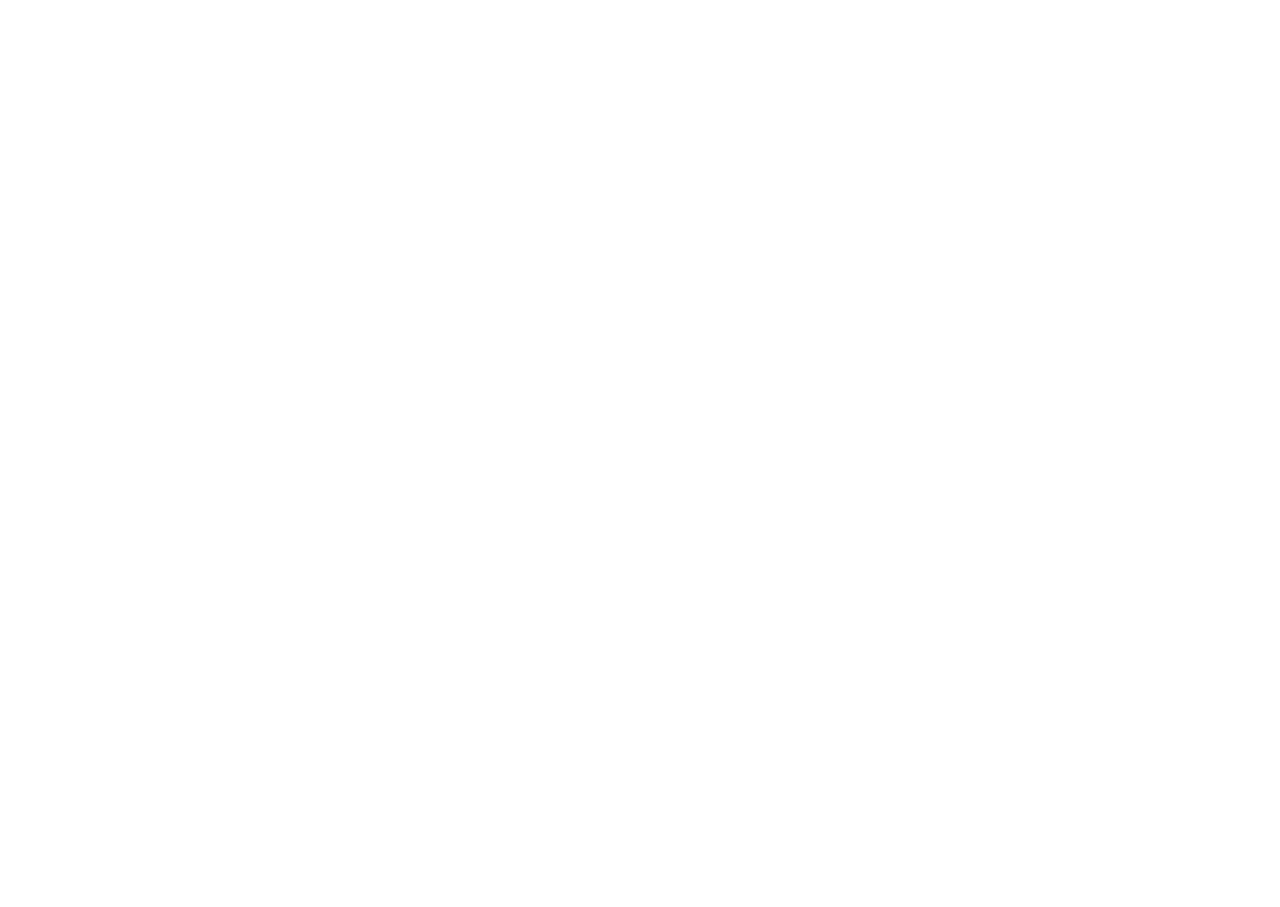
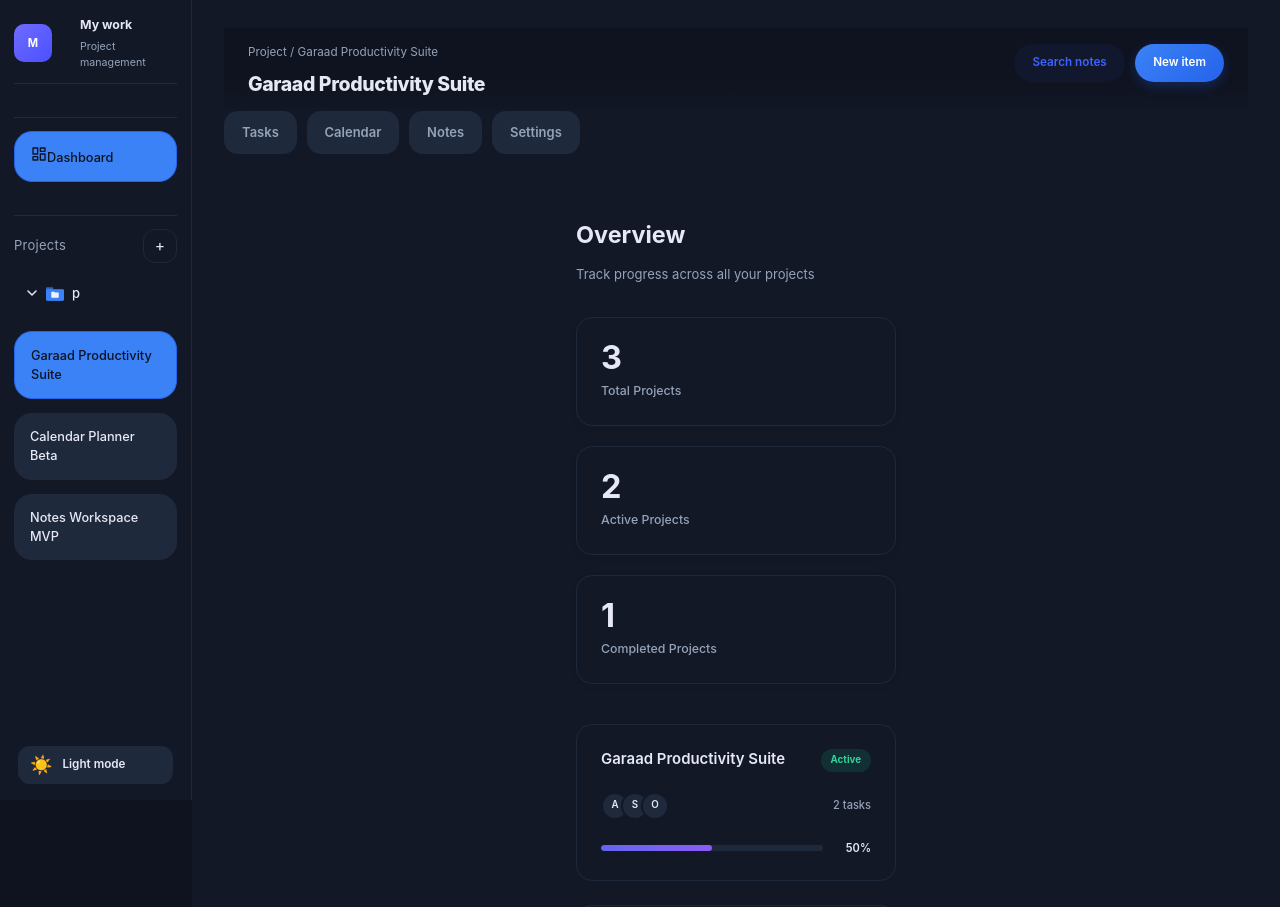
Before and after one commit to mohamed-salah-codes/-Garaad, a React (Vite) app: page /dashboard in a window 1280 px wide. Before the commit this address had no page. Shown: the top 907 px of the page. Before the commit the page ends 800 px from the top, so only its background shows below. Built offline with nearby package versions, Linux system fonts and the light colour scheme.

Commit message:
feat: add dashboard overview page

```diff
--- a/src/App.tsx
+++ b/src/App.tsx
@@ -240,26 +240,34 @@
 export default function App() {
   return (
     <Routes>
-      <Route path="/" element={<Navigate to="/project/p1/tasks" replace />} />
+      <Route path="/" element={<Navigate to="/dashboard" replace />} />
+      <Route path="/dashboard" element={<ProjectLayout isDashboard />} />
       <Route path="/project/:projectId/:pageKey" element={<ProjectLayout />} />
     </Routes>
   )
 }
 
-function ProjectLayout() {
+function ProjectLayout({ isDashboard = false }: { isDashboard?: boolean }) {
   const { projectId, pageKey } = useParams()
   const navigate = useNavigate()
   const { currentProject, setCurrentProject, projects, setProjects, folders, setFolders } = useActiveProject()
 
   useEffect(() => {
+    if (isDashboard) return;
     const proj = projects.find((p) => p.id === projectId)
     if (proj && currentProject?.id !== proj.id) {
       setCurrentProject(proj)
     }
-  }, [projectId, projects, currentProject, setCurrentProject])
-
-  const activePage = (pageKey as PageKey) || 'tasks'
-  const setActivePage = (key: PageKey) => navigate(`/project/${projectId}/${key}`)
+  }, [projectId, projects, currentProject, setCurrentProject, isDashboard])
+
+  const activePage = isDashboard ? 'dashboard' : ((pageKey as PageKey) || 'tasks')
+  const setActivePage = (key: PageKey | 'dashboard') => {
+    if (key === 'dashboard') {
+      navigate('/dashboard')
+    } else {
+      navigate(`/project/${projectId}/${key}`)
+    }
+  }
 
   const selectedProjectId = currentProject?.id ?? ''
   const setSelectedProjectId = (id: string) => {
@@ -774,6 +782,24 @@
             <div className="profile-title">My work</div>
             <div className="profile-subtitle">Project management</div>
           </div>
+        </div>
+
+        <div className="sidebar-section">
+          <button
+            type="button"
+            className={`project-link ${activePage === 'dashboard' ? 'active' : ''}`}
+            onClick={() => setActivePage('dashboard')}
+          >
+            <span className="folder-icon">
+              <svg width="16" height="16" viewBox="0 0 24 24" fill="none" stroke="currentColor" strokeWidth="2" strokeLinecap="round" strokeLinejoin="round">
+                <rect x="3" y="3" width="7" height="9"></rect>
+                <rect x="14" y="3" width="7" height="5"></rect>
+                <rect x="14" y="12" width="7" height="9"></rect>
+                <rect x="3" y="16" width="7" height="5"></rect>
+              </svg>
+            </span>
+            <span>Dashboard</span>
+          </button>
         </div>
 
         <div className="sidebar-section project-list-section">
@@ -983,6 +1009,65 @@
         )}
 
         <section className="page-body">
+          {activePage === 'dashboard' && (
+            <div className="dashboard-page">
+              <header className="dashboard-header">
+                <h1>Overview</h1>
+                <p>Track progress across all your projects</p>
+              </header>
+              <div className="dashboard-stats-row">
+                <div className="dashboard-stat-card">
+                  <div className="stat-value">{projects.length}</div>
+                  <div className="stat-label">Total Projects</div>
+                </div>
+                <div className="dashboard-stat-card">
+                  <div className="stat-value">{projects.filter(p => p.status === 'Active').length}</div>
+                  <div className="stat-label">Active Projects</div>
+                </div>
+                <div className="dashboard-stat-card">
+                  <div className="stat-value">{projects.filter(p => p.status === 'Completed').length}</div>
+                  <div className="stat-label">Completed Projects</div>
+                </div>
+              </div>
+
+              <div className="dashboard-projects-grid">
+                {projects.map(project => {
+                  const projectTasks = tasks ? tasks.filter((t: any) => t.projectId === project.id) : [];
+                  const completedTasks = projectTasks.filter((t: any) => t.status === 'Completed').length;
+                  const totalProjectTasks = projectTasks.length;
+                  const calculatedProgress = totalProjectTasks > 0 ? Math.round((completedTasks / totalProjectTasks) * 100) : project.progress;
+
+                  return (
+                    <div key={project.id} className="dashboard-project-card" onClick={() => setSelectedProjectId(project.id)}>
+                      <div className="project-card-header">
+                        <h3>{project.name}</h3>
+                        <span className={`project-status-badge status-${project.status.toLowerCase()}`}>{project.status}</span>
+                      </div>
+                      <div className="project-card-body">
+                        <div className="project-team">
+                          {project.team.slice(0, 3).map((member, idx) => (
+                            <div key={idx} className="team-avatar-small" title={member}>{member.charAt(0)}</div>
+                          ))}
+                          {project.team.length > 3 && (
+                            <div className="team-avatar-small">+ {project.team.length - 3}</div>
+                          )}
+                        </div>
+                        <div className="project-task-count">
+                          <span>{totalProjectTasks} tasks</span>
+                        </div>
+                      </div>
+                      <div className="project-card-footer">
+                        <div className="progress-bar-container">
+                          <div className="progress-bar-fill" style={{ width: `${calculatedProgress}%` }}></div>
+                        </div>
+                        <span className="progress-text">{calculatedProgress}%</span>
+                      </div>
+                    </div>
+                  );
+                })}
+              </div>
+            </div>
+          )}
 
           {activePage === 'calendar' && (
             <div className="calendar-page">
--- a/src/index.css
+++ b/src/index.css
@@ -3531,3 +3531,188 @@
   transform: translateY(-2px);
   border-color: #4b5563;
 }
+
+/* Dashboard Page Styles */
+.dashboard-page {
+  padding: 24px;
+  max-width: 1200px;
+  margin: 0 auto;
+}
+
+.dashboard-header {
+  margin-bottom: 32px;
+}
+
+.dashboard-header h1 {
+  font-size: 1.8rem;
+  font-weight: 700;
+  color: var(--text);
+  margin-bottom: 8px;
+}
+
+.dashboard-header p {
+  color: var(--muted);
+  font-size: 1rem;
+}
+
+.dashboard-stats-row {
+  display: grid;
+  grid-template-columns: repeat(auto-fit, minmax(200px, 1fr));
+  gap: 20px;
+  margin-bottom: 40px;
+}
+
+.dashboard-stat-card {
+  background: var(--surface);
+  border: 1px solid var(--border);
+  border-radius: 16px;
+  padding: 24px;
+  display: flex;
+  flex-direction: column;
+  align-items: flex-start;
+  box-shadow: 0 2px 8px rgba(0,0,0,0.04);
+}
+
+.dashboard-stat-card .stat-value {
+  font-size: 2.5rem;
+  font-weight: 700;
+  color: var(--text);
+  margin-bottom: 8px;
+  line-height: 1;
+}
+
+.dashboard-stat-card .stat-label {
+  font-size: 0.95rem;
+  color: var(--muted);
+  font-weight: 500;
+}
+
+.dashboard-projects-grid {
+  display: grid;
+  grid-template-columns: repeat(auto-fill, minmax(320px, 1fr));
+  gap: 24px;
+}
+
+.dashboard-project-card {
+  background: var(--surface);
+  border: 1px solid var(--border);
+  border-radius: 16px;
+  padding: 24px;
+  cursor: pointer;
+  transition: all 0.2s ease;
+  display: flex;
+  flex-direction: column;
+  gap: 20px;
+}
+
+.dashboard-project-card:hover {
+  transform: translateY(-4px);
+  box-shadow: 0 12px 24px rgba(0,0,0,0.08);
+  border-color: rgba(99, 102, 241, 0.4);
+}
+
+.project-card-header {
+  display: flex;
+  justify-content: space-between;
+  align-items: flex-start;
+  gap: 16px;
+}
+
+.project-card-header h3 {
+  font-size: 1.15rem;
+  font-weight: 600;
+  color: var(--text);
+  margin: 0;
+  line-height: 1.4;
+}
+
+.project-status-badge {
+  padding: 4px 10px;
+  border-radius: 999px;
+  font-size: 0.75rem;
+  font-weight: 700;
+  white-space: nowrap;
+}
+
+.status-active {
+  background: rgba(16, 185, 129, 0.15);
+  color: #059669;
+}
+.dark-mode .status-active {
+  color: #34d399;
+}
+
+.status-completed {
+  background: rgba(139, 92, 246, 0.15);
+  color: #7c3aed;
+}
+.dark-mode .status-completed {
+  color: #a78bfa;
+}
+
+.project-card-body {
+  display: flex;
+  justify-content: space-between;
+  align-items: center;
+}
+
+.project-team {
+  display: flex;
+  align-items: center;
+}
+
+.team-avatar-small {
+  width: 28px;
+  height: 28px;
+  border-radius: 50%;
+  background: var(--border);
+  color: var(--text);
+  display: flex;
+  align-items: center;
+  justify-content: center;
+  font-size: 0.75rem;
+  font-weight: 600;
+  border: 2px solid var(--surface);
+  margin-left: -8px;
+}
+.team-avatar-small:first-child {
+  margin-left: 0;
+}
+
+.project-task-count {
+  font-size: 0.85rem;
+  color: var(--muted);
+  font-weight: 500;
+  display: flex;
+  align-items: center;
+  gap: 6px;
+}
+
+.project-card-footer {
+  display: flex;
+  align-items: center;
+  gap: 12px;
+}
+
+.progress-bar-container {
+  flex: 1;
+  height: 6px;
+  background: var(--border);
+  border-radius: 999px;
+  overflow: hidden;
+}
+
+.progress-bar-fill {
+  height: 100%;
+  background: linear-gradient(90deg, #6366f1, #8b5cf6);
+  border-radius: 999px;
+  transition: width 0.3s ease;
+}
+
+.progress-text {
+  font-size: 0.85rem;
+  font-weight: 600;
+  color: var(--text);
+  min-width: 36px;
+  text-align: right;
+}
```
